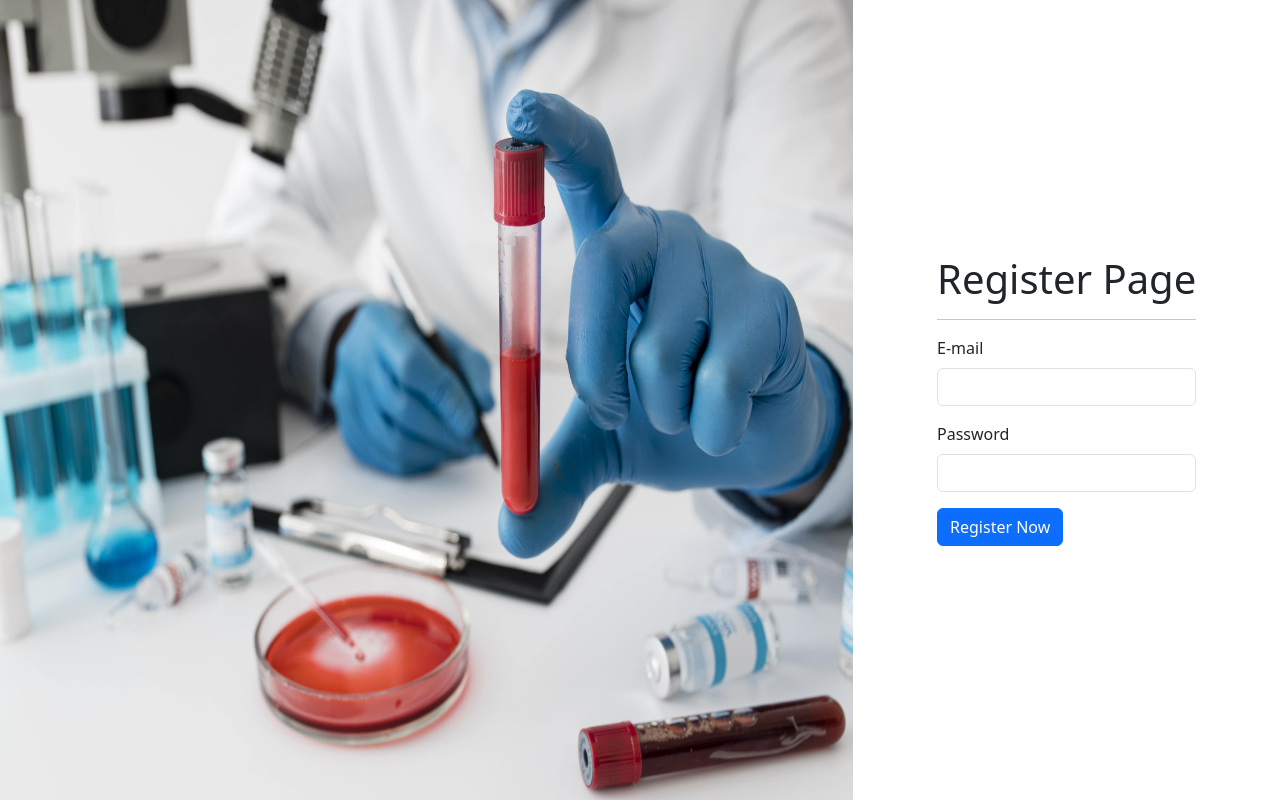
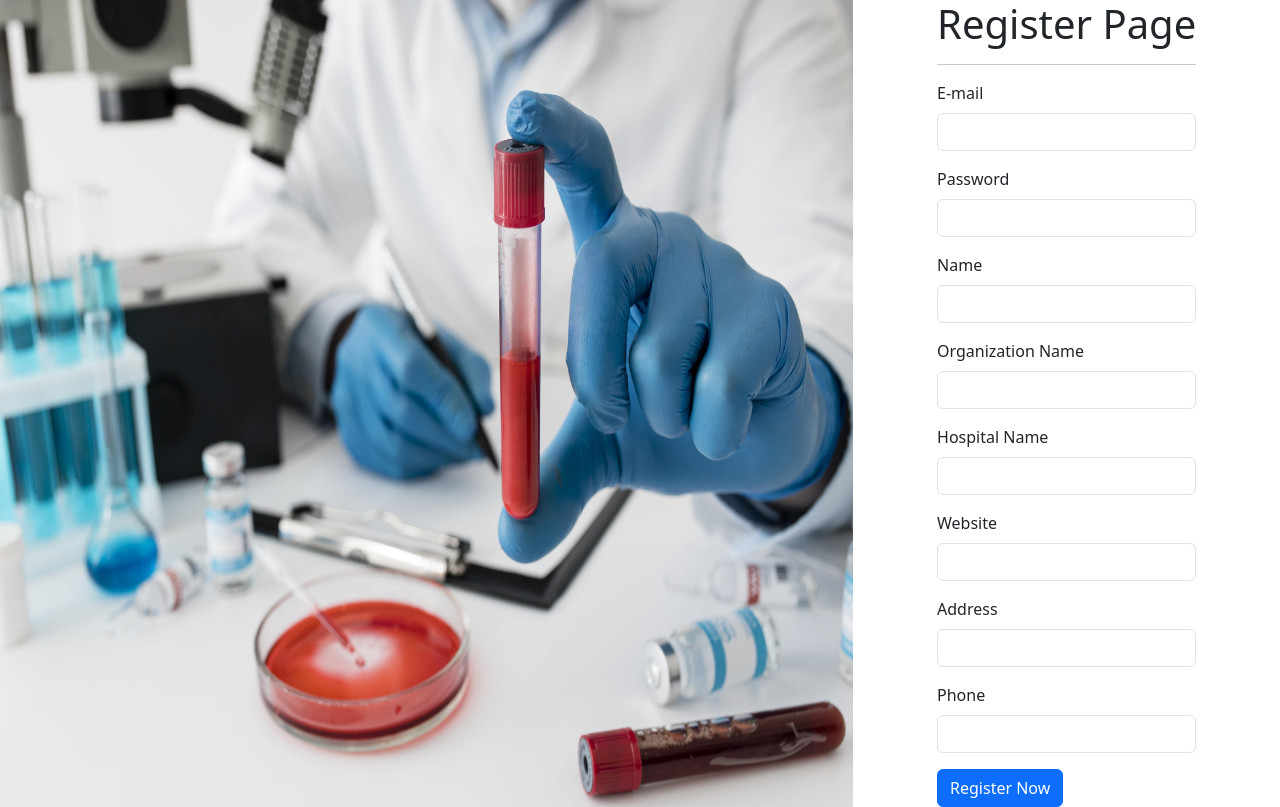
Before and after one commit to saurav269/Blood_Bank_App, a React (Create React App) app in the folder Frontend/bb-app/: page /register in a window 1280 px wide. Built offline with nearby package versions, Linux system fonts and the light colour scheme.

Commit message:
resuable UI login/signup

```diff
--- a/Frontend/bb-app/src/Pages/auth/Login.js
+++ b/Frontend/bb-app/src/Pages/auth/Login.js
@@ -9,7 +9,7 @@ const Login = () => {
           <img src="./assets/images/banner1.jpg" alt="login_image"></img>
         </div>
         <div className="col-md-4 form-container">
-          <Form formTitle={"Login Page"} submitButton={"Login"} />
+          <Form formTitle={"Login Page"} submitButton={"Login"} formType={"login"}/>
         </div>
       </div>
     </>
--- a/Frontend/bb-app/src/Pages/auth/Register.js
+++ b/Frontend/bb-app/src/Pages/auth/Register.js
@@ -9,7 +9,7 @@ const Register = () => {
         <img src='./assets/images/banner2.jpg' alt='register_image'/>
       </div>
       <div className='col-md-4 form-container'>
-        <Form  formTitle={"Register Page"} submitButton={"Register Now"} />
+        <Form  formTitle={"Register Page"} submitButton={"Register Now"} formType={"register"}/>
       </div>
      </div>
     </>
--- a/Frontend/bb-app/src/components/shared/Form/Form.js
+++ b/Frontend/bb-app/src/components/shared/Form/Form.js
@@ -1,15 +1,52 @@
 import React, { useState } from "react";
 import InputType from "./InputType";
 
-const Form = ({formTitle, submitButton}) => {
+const Form = ({ formType, formTitle, submitButton }) => {
   const [email, setEmail] = useState("");
   const [password, setPassword] = useState("");
+  const [role, setRole] = useState("donar");
+  const [name, setName] = useState("");
+  const [organizationName, setOrganizationName] = useState("");
+  const [hospitalName, setHospitalName] = useState("");
+  const [website, setWebsite] = useState("");
+  const [address, setAddress] = useState("");
+  const [phone, setPhone] = useState("");
 
   return (
     <div>
       <form>
         <h1 className="text-center">{formTitle}</h1>
         <hr />
+        {/* SWITCH CASE STATEMENT */}
+        {(() => {
+          //eslint-disable-next-line
+          switch (true) {
+            case formType === "login": {
+              return (
+                <>
+                  <InputType
+                    label={"E-mail"}
+                    labelFor={"forEmail"}
+                    type={"email"}
+                    name={"email"}
+                    value={email}
+                    onChange={(e) => setEmail(e.target.value)}
+                  />
+
+                  <InputType
+                    label={"Password"}
+                    labelFor={"forPassword"}
+                    type={"password"}
+                    name={"password"}
+                    value={password}
+                    onChange={(e) => setPassword(e.target.value)}
+                  />
+                </>
+              );
+            }
+            case formType === "register": {
+              return (
+                <>
                   <InputType
                     label={"E-mail"}
                     labelFor={"forEmail"}
@@ -28,6 +65,65 @@ const Form = ({formTitle, submitButton}) => {
                     onChange={(e) => setPassword(e.target.value)}
                   />
 
+                  <InputType
+                    label={"Name"}
+                    labelFor={"forName"}
+                    type={"text"}
+                    name={"name"}
+                    value={name}
+                    onChange={(e) => setName(e.target.value)}
+                  />
+
+                  <InputType
+                    label={"Organization Name"}
+                    labelFor={"forOrganizationName"}
+                    type={"text"}
+                    name={"organizationName"}
+                    value={organizationName}
+                    onChange={(e) => setOrganizationName(e.target.value)}
+                  />
+
+                  <InputType
+                    label={"Hospital Name"}
+                    labelFor={"forHospitalName"}
+                    type={"text"}
+                    name={"hospitalName"}
+                    value={hospitalName}
+                    onChange={(e) => setHospitalName(e.target.value)}
+                  />
+
+                  <InputType
+                    label={"Website"}
+                    labelFor={"forWebsite"}
+                    type={"text"}
+                    name={"website"}
+                    value={website}
+                    onChange={(e) => setWebsite(e.target.value)}
+                  />
+
+                  <InputType
+                    label={"Address"}
+                    labelFor={"forAddress"}
+                    type={"text"}
+                    name={"address"}
+                    value={address}
+                    onChange={(e) => setAddress(e.target.value)}
+                  />
+
+                  <InputType
+                    label={"Phone"}
+                    labelFor={"forPhone"}
+                    type={"text"}
+                    name={"phone"}
+                    value={phone}
+                    onChange={(e) => setPhone(e.target.value)}
+                  />
+                </>
+              );
+            }
+          }
+        })()}
+
         <div className="d-flex">
           <button className="btn btn-primary" type="submit">
             {submitButton}
```
Lines whose indentation alone changed are shown as unchanged.
